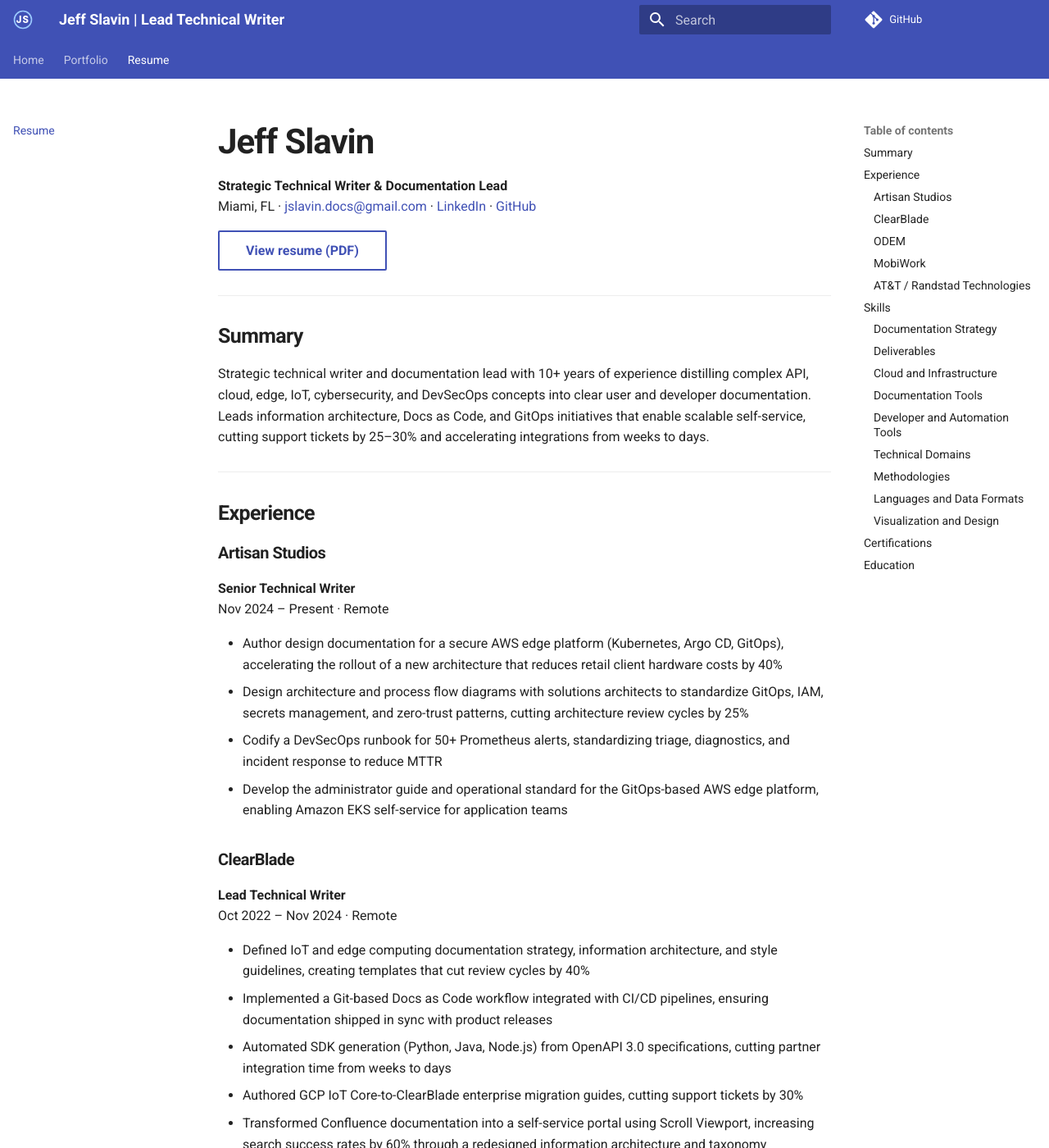
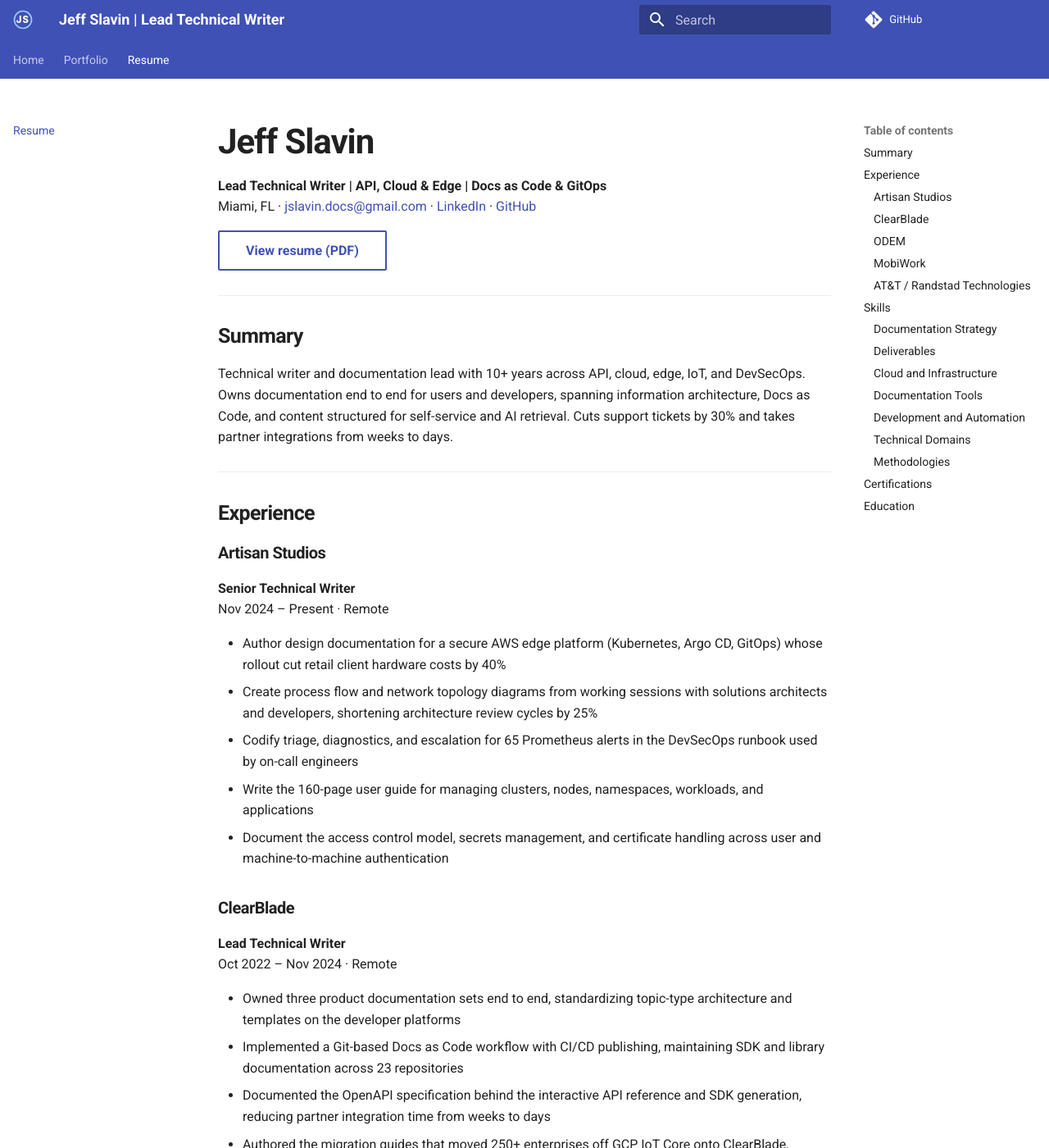
Before and after one commit to jslavin-docs/jslavin-docs.github.io, an MkDocs documentation site: the page built from docs/resume.md, in a window 1280 px wide and 1400 px high. Shown: the whole window at 82% size. Built offline with MkDocs 1.6.1 and Material for MkDocs 9.7.7, drawn with Linux system fonts in a browser that asks for light colours; comment, search, counter and statistics services are not loaded; some of the changed text lies outside the part shown.

Commit message:
Update resume

```diff
--- a/docs/resume.md
+++ b/docs/resume.md
@@ -1,10 +1,10 @@
 ---
-description: "Resume for Jeff Slavin, a technical writer and documentation lead with experience in API, cloud, edge, IoT, DevSecOps, GitOps, and Docs as Code documentation."
+description: "Resume for Jeff Slavin, a technical writer and documentation lead with experience in API, cloud, edge, IoT, and DevSecOps documentation, information architecture, Docs as Code, and AI-ready content."
 ---
 
 # Jeff Slavin { .resume-page-title }
 
-**Strategic Technical Writer & Documentation Lead**
+**Lead Technical Writer | API, Cloud & Edge | Docs as Code & GitOps**
 Miami, FL · [jslavin.docs@gmail.com](mailto:jslavin.docs@gmail.com) · [LinkedIn](https://www.linkedin.com/in/jeff-slavin) · [GitHub](https://github.com/jslavin-docs)
 
 [View resume (PDF)](assets/Jeff-Slavin-Resume.pdf){ .md-button target="_blank" rel="noopener" }
@@ -13,7 +13,7 @@
 
 ## Summary
 
-Strategic technical writer and documentation lead with 10+ years of experience distilling complex API, cloud, edge, IoT, cybersecurity, and DevSecOps concepts into clear user and developer documentation. Leads information architecture, Docs as Code, and GitOps initiatives that enable scalable self-service, cutting support tickets by 25–30% and accelerating integrations from weeks to days.
+Technical writer and documentation lead with 10+ years across API, cloud, edge, IoT, and DevSecOps. Owns documentation end to end for users and developers, spanning information architecture, Docs as Code, and content structured for self-service and AI retrieval. Cuts support tickets by 30% and takes partner integrations from weeks to days.
 
 ---
 
@@ -24,43 +24,47 @@
 **Senior Technical Writer**
 Nov 2024 – Present · Remote
 
-- Author design documentation for a secure AWS edge platform (Kubernetes, Argo CD, GitOps), accelerating the rollout of a new architecture that reduces retail client hardware costs by 40%
-- Design architecture and process flow diagrams with solutions architects to standardize GitOps, IAM, secrets management, and zero-trust patterns, cutting architecture review cycles by 25%
-- Codify a DevSecOps runbook for 50+ Prometheus alerts, standardizing triage, diagnostics, and incident response to reduce MTTR
-- Develop the administrator guide and operational standard for the GitOps-based AWS edge platform, enabling Amazon EKS self-service for application teams
+- Author design documentation for a secure AWS edge platform (Kubernetes, Argo CD, GitOps) whose rollout cut retail client hardware costs by 40%
+- Create process flow and network topology diagrams from working sessions with solutions architects and developers, shortening architecture review cycles by 25%
+- Codify triage, diagnostics, and escalation for 65 Prometheus alerts in the DevSecOps runbook used by on-call engineers
+- Write the 160-page user guide for managing clusters, nodes, namespaces, workloads, and applications
+- Document the access control model, secrets management, and certificate handling across user and machine-to-machine authentication
 
 ### ClearBlade
 
 **Lead Technical Writer**
 Oct 2022 – Nov 2024 · Remote
 
-- Defined IoT and edge computing documentation strategy, information architecture, and style guidelines, creating templates that cut review cycles by 40%
-- Implemented a Git-based Docs as Code workflow integrated with CI/CD pipelines, ensuring documentation shipped in sync with product releases
-- Automated SDK generation (Python, Java, Node.js) from OpenAPI 3.0 specifications, cutting partner integration time from weeks to days
-- Authored GCP IoT Core-to-ClearBlade enterprise migration guides, cutting support tickets by 30%
-- Transformed Confluence documentation into a self-service portal using Scroll Viewport, increasing search success rates by 60% through a redesigned information architecture and taxonomy
+- Owned three product documentation sets end to end, standardizing topic-type architecture and templates on the developer platforms
+- Implemented a Git-based Docs as Code workflow with CI/CD publishing, maintaining SDK and library documentation across 23 repositories
+- Documented the OpenAPI specification behind the interactive API reference and SDK generation, reducing partner integration time from weeks to days
+- Authored the migration guides that moved 250+ enterprises off GCP IoT Core onto ClearBlade, cutting support tickets by 30%
+- Rebuilt Confluence content into a self-service portal in Scroll Sites, with a new taxonomy that raised search success rates by 60%
+- Restructured Confluence topics to be self-contained and consistently labeled, then revised them to improve Rovo's AI answers across question types
+- Advised the technical support organization on end-user documentation practices, shaping how the team delivered guidance to customers
 
 ### ODEM
 
 **Technical Writer**
 Mar 2018 – Oct 2022 · Remote
 
-- Developed knowledge bases for a Web3 credentialing platform, cutting onboarding time by 30% and driving a 99% claim rate for 4,800+ blockchain diplomas
-- Spearheaded Ethereum-to-Algorand migration guides, reducing support tickets by 25%
+- Built the knowledge base for a Web3 credentialing platform that issued 4,800+ blockchain diplomas, covering onboarding, wallet setup, and credential verification
+- Detailed 14 smart contract use cases with swimlane diagrams, platform screenshots, and a glossary for the 28-page Program Staking and Token Architecture white paper
+- Wrote the Ethereum-to-Algorand migration guides for ODEM token and credential holders
 
 ### MobiWork
 
 **Technical Writer**
 Feb 2017 – Nov 2017 · Delray Beach, FL
 
-- Authored a mobile-first knowledge base for a workforce management SaaS platform, reducing field technician training time by 25% and accelerating client onboarding
+- Delivered a mobile-first knowledge base for a workforce management SaaS platform, covering field technician workflows, scheduling, and client onboarding
 
 ### AT&T / Randstad Technologies
 
 **Technical Writer**
 Jun 2014 – Dec 2016 · Remote
 
-- Standardized ITIL-compliant service assurance workflows by developing interface agreements and job aids, reducing cross-team ticket escalations by 25%
+- Standardized ITIL-compliant service assurance workflows for network operations, developing the interface agreements and job aids that route cross-team escalations
 
 ---
 
@@ -68,39 +72,31 @@
 
 ### Documentation Strategy
 
-Content Strategy · Information Architecture · Knowledge Management · Style Guide Development · Docs as Code · Cross-Functional Team Leadership
+Content Strategy · Information Architecture · Taxonomy and Metadata · Style Guide Development · AI-Ready Content Structuring
 
 ### Deliverables
 
-REST API Documentation · SDK Documentation · Product Integration Guides · Migration Guides · Developer Onboarding Guides · Runbooks · Technical Diagrams · User Guides
+REST API and SDK Documentation · Knowledge Bases · Quick Starts and Tutorials · Migration Guides · Administrator and User Guides · Runbooks
 
 ### Cloud and Infrastructure
 
-AWS · GCP · Linux · Terraform · Docker · Kubernetes · Amazon EKS · Prometheus · Grafana · Argo CD · AWS CLI · gcloud CLI
+AWS · GCP · Amazon EKS · Kubernetes · Docker · Terraform · Argo CD · Prometheus · Grafana · Linux
 
 ### Documentation Tools
 
-MkDocs · Astro · GitBook · Confluence · Scroll Sites · Zendesk
+MkDocs · GitBook · Confluence · Scroll Sites · Zendesk · Mermaid · Lucidchart
 
-### Developer and Automation Tools
+### Development and Automation
 
-Git · GitHub · GitHub Actions · Bitbucket · Jenkins · VS Code · Postman · Swagger · OpenAPI 3.0 · Jira
+Git · GitHub Actions · Bitbucket · Jenkins · Jira · Postman · OpenAPI · Swagger · Python · Bash · YAML · JSON · Markdown
 
 ### Technical Domains
 
-Cloud Computing · Edge Computing · Cybersecurity · IAM · Zero Trust Architecture · Cloud Networking · IoT · SaaS · API Integration · GenAI
+Cloud and Edge Computing · IoT · API Integration · Cybersecurity · IAM · Zero Trust Architecture · Cloud Networking · GenAI
 
 ### Methodologies
 
-GitOps · DevSecOps · SRE · CI/CD · IaC · DevOps · Agile · Scrum · ITIL
-
-### Languages and Data Formats
-
-Python · Bash · YAML · JSON · Markdown
-
-### Visualization and Design
-
-Mermaid · Figma · Lucidchart
+Docs as Code · GitOps · DevOps · DevSecOps · CI/CD · IaC · SRE · Agile/Scrum · ITIL
 
 ---
 
```
Also changed, not shown: 1 other file.
